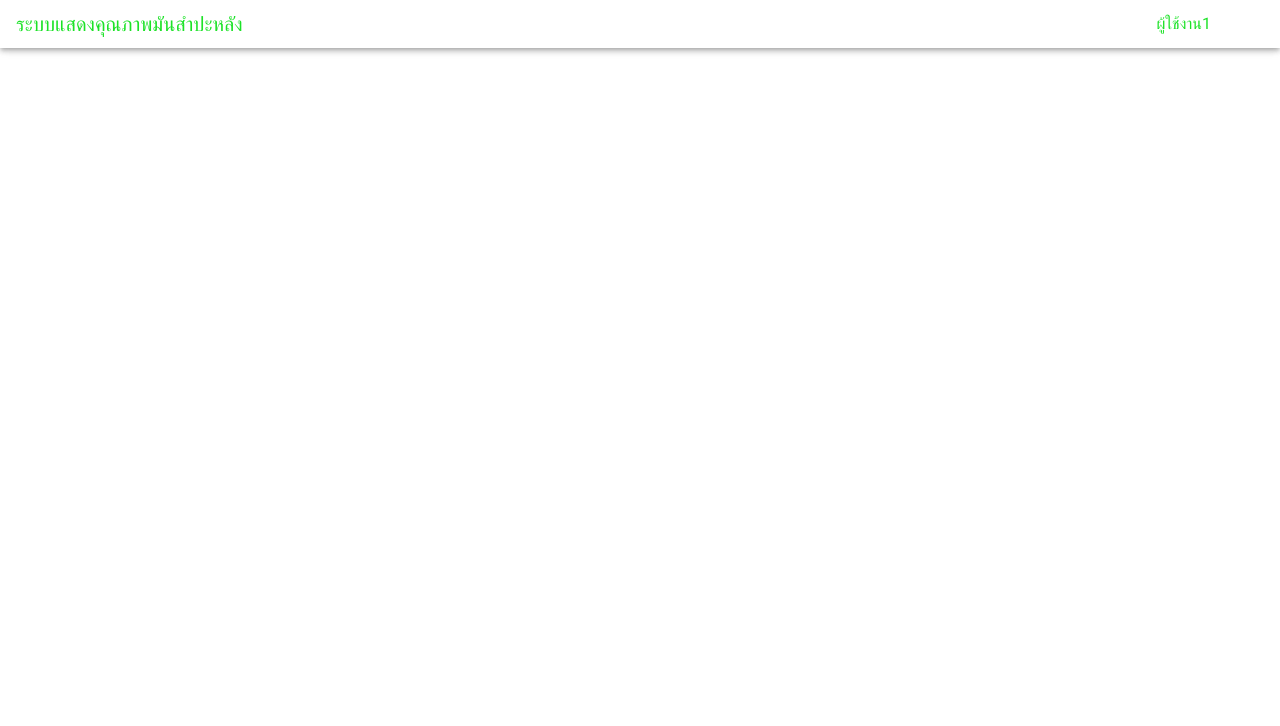
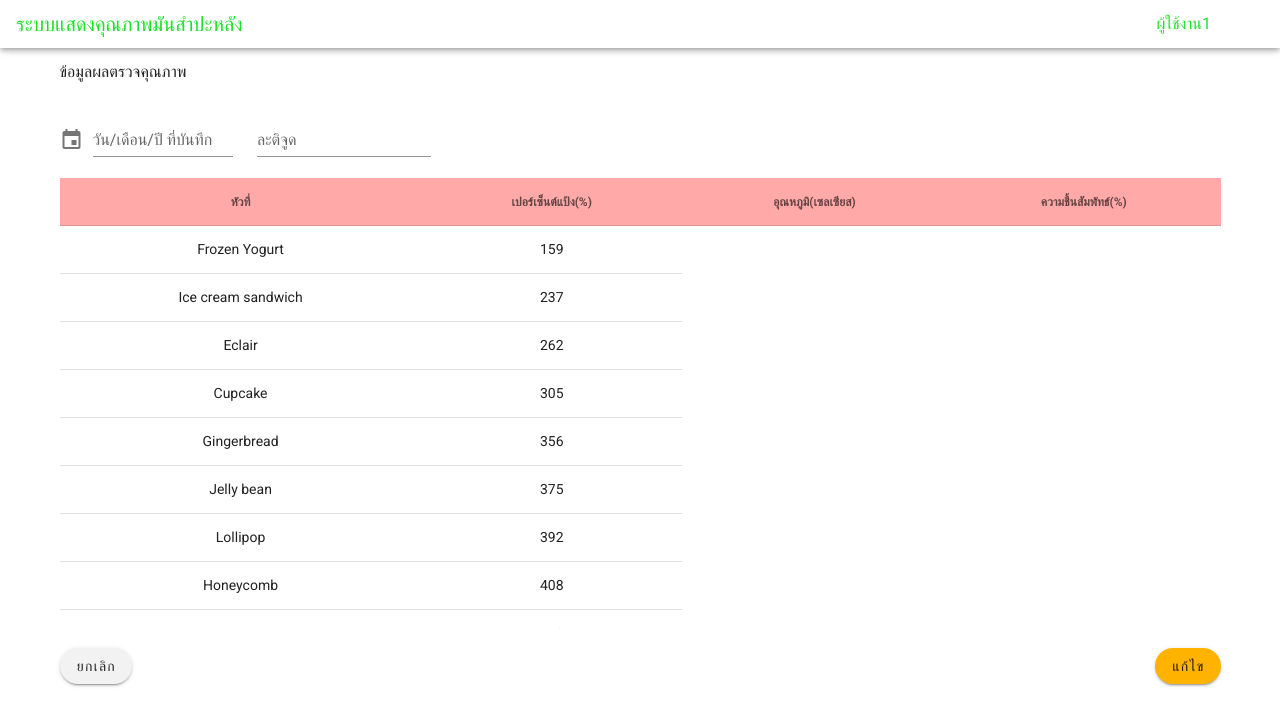
Before and after one commit to khing78/SeniorProject, a Vue app in the folder Client/cassava/: page /data-save in a window 1280 px wide. Shown: the top 726 px of the page. Built offline with nearby package versions, Linux system fonts and the light colour scheme.

Commit message:
Datasave create

```diff
--- a/Client/cassava/src/router/index.js
+++ b/Client/cassava/src/router/index.js
@@ -2,6 +2,7 @@ import Vue from 'vue'
 import VueRouter from 'vue-router'
 import Home from '../views/Home.vue'
 import PinDetail from '../views/PinDetail.vue'
+import DataSave from '../views/DataSave.vue'
 
 Vue.use(VueRouter)
 
@@ -15,6 +16,11 @@ const routes = [
     path: '/pin-detail',
     name: 'pinDetail',
     component: PinDetail
+  },
+  {
+    path: '/data-save',
+    name: 'dataSave',
+    component: DataSave
   },
   {
     path: '/about',
--- /dev/null
+++ b/Client/cassava/src/views/DataSave.vue
@@ -0,0 +1,130 @@
+<template>
+  <div class="data-save">
+    <v-container>
+      <v-row>
+        <v-col cols="2"> ข้อมูลผลตรวจคุณภาพ</v-col>
+      </v-row>
+      <v-row class="text-center" justify="left">
+        <v-col cols="2"
+          ><v-menu
+            v-model="menu2"
+            :close-on-content-click="true"
+            :nudge-right="40"
+            transition="scale-transition"
+            offset-y
+            min-width="290px"
+          >
+            <template v-slot:activator="{ on, attrs }">
+              <v-text-field
+                v-model="date"
+                label="วัน/เดือน/ปี ที่บันทึก"
+                prepend-icon="mdi-calendar"
+                readonly
+                v-bind="attrs"
+                v-on="on"
+              ></v-text-field>
+            </template>
+            <v-date-picker
+              v-model="date"
+              @input="menu2 = false"
+            ></v-date-picker> </v-menu
+        ></v-col>
+        <v-col cols="2"><v-text-field
+            v-model="title"
+            :rules="rules"
+            hint="กรุณาใส่ละติจูด"
+            label="ละติจูด"
+          ></v-text-field></v-col>
+      </v-row>
+      <v-simple-table fixed-header height="450px" style="padding-bottom: 20px">
+        <template v-slot:default>
+          <thead>
+            <tr>
+              <th class="text-center" style="background-color: #ffa9a9">
+                หัวที่
+              </th>
+              <th class="text-center" style="background-color: #ffa9a9">
+                เปอร์เซ็นต์แป้ง(%)
+              </th>
+              <th class="text-center" style="background-color: #ffa9a9">
+                อุณหภูมิ(เซลเซียส)
+              </th>
+              <th class="text-center" style="background-color: #ffa9a9">
+                ความชื้นสัมพัทธ์(%)
+              </th>
+            </tr>
+          </thead>
+          <tbody>
+            <tr class="text-center" v-for="item in desserts" :key="item.name">
+              <td>{{ item.name }}</td>
+              <td>{{ item.calories }}</td>
+            </tr>
+          </tbody>
+        </template>
+      </v-simple-table>
+      <v-row>
+        <v-col class="text-left">
+          <v-btn color="#F2F2F2" rounded>ยกเลิก</v-btn>
+        </v-col>
+        <v-col class="text-right">
+          <v-btn color="#FFB200" rounded>แก้ไข</v-btn>
+        </v-col>
+      </v-row>
+    </v-container>
+  </div>
+</template>
+
+<script>
+export default {
+  data: () => ({
+    areanumber: 1,
+    precentstarch: 35.02,
+    datekeepdata: "13/1/2563",
+    cassvanaage: 12,
+    desserts: [
+      {
+        name: "Frozen Yogurt",
+        calories: 159,
+      },
+      {
+        name: "Ice cream sandwich",
+        calories: 237,
+      },
+      {
+        name: "Eclair",
+        calories: 262,
+      },
+      {
+        name: "Cupcake",
+        calories: 305,
+      },
+      {
+        name: "Gingerbread",
+        calories: 356,
+      },
+      {
+        name: "Jelly bean",
+        calories: 375,
+      },
+      {
+        name: "Lollipop",
+        calories: 392,
+      },
+      {
+        name: "Honeycomb",
+        calories: 408,
+      },
+      {
+        name: "Donut",
+        calories: 452,
+      },
+      {
+        name: "KitKat",
+        calories: 518,
+      },
+    ],
+  }),
+};
+</script>
+<style scoped>
+</style>
--- a/Client/cassava/src/views/PinDetail.vue
+++ b/Client/cassava/src/views/PinDetail.vue
@@ -3,6 +3,8 @@
     <v-container>
       <v-row>
         <v-col cols="1"> พื้นที่ {{ areanumber }} </v-col>
+      </v-row>
+      <v-row class="text-center" justify="center">
         <v-col class="text-center"> เปอร์เซ็นต์แป้งเฉลี่ย(%): {{precentstarch}}
           <br>
           วันที่เก็บข้อมูล: {{datekeepdata}}
@@ -10,9 +12,7 @@
           อายุของมันสำปะหลัง(ณ เวลาที่เก็บข้อมูล): {{cassvanaage}} เดือน
         </v-col>
       </v-row>
-      <v-row class="text-center" justify="center">
-      </v-row>
-  <v-simple-table fixed-header height="450px" style="padding-bottom:20px">
+  <v-simple-table fixed-header height="400px" style="padding-bottom:20px">
     <template v-slot:default>
       <thead>
         <tr>
```
